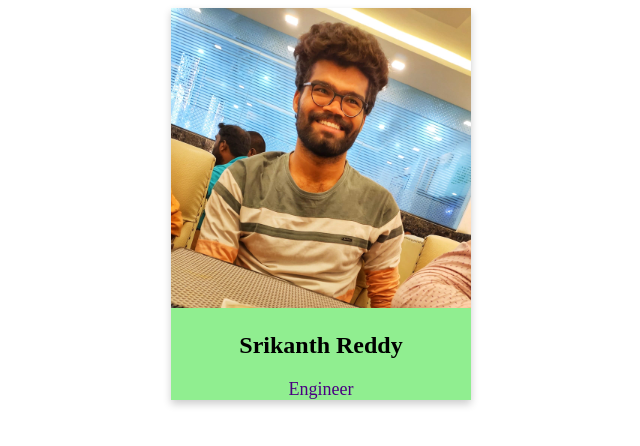
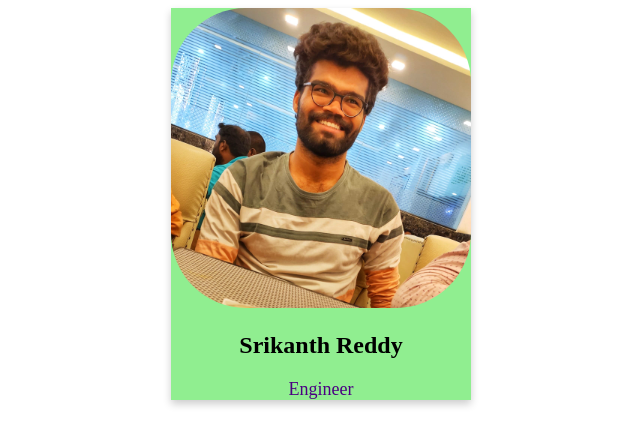
Before and after one commit to GodVilan/mern-stack1, a plain HTML site: page card.html in a window 1280 px wide. Shown: the whole page, without its empty margins (319-959 px from the left). Drawn offline with Linux system fonts and the light colour scheme.

Commit message:
added styles to page

```diff
--- a/card.html
+++ b/card.html
@@ -27,7 +27,7 @@
 </style>
 <body>
     <div class = "profile">
-        <img src = "mypic.jpg" alt = "pic" style = "width: 100%;">
+        <img src = "mypic.jpg" alt = "pic" style = "width: 100%; border-radius: 25%;">
         <h2><b>Srikanth Reddy</b></h2>
         <p class="dec">Engineer</p>
     </div>
--- a/server.js
+++ b/server.js
@@ -10,17 +10,14 @@ const options = {
 }
 app.use(express.static("public",options));
 app.get("/", function(req, res){
-	// res.send("I'm Srikanth Reddy");
 	res.sendFile(__dirname+"/index.html");
 });
 
 app.get("/resume", function(req, res){
-	// res.send("I'm Srikanth Reddy");
 	res.sendFile(__dirname+"/resume.html");
 });
 
 app.get("/card", function(req, res){
-	// res.send("I'm Srikanth Reddy");
 	res.sendFile(__dirname+"/card.html");
 });
 mongoose.set('strictQuery', true);
```
